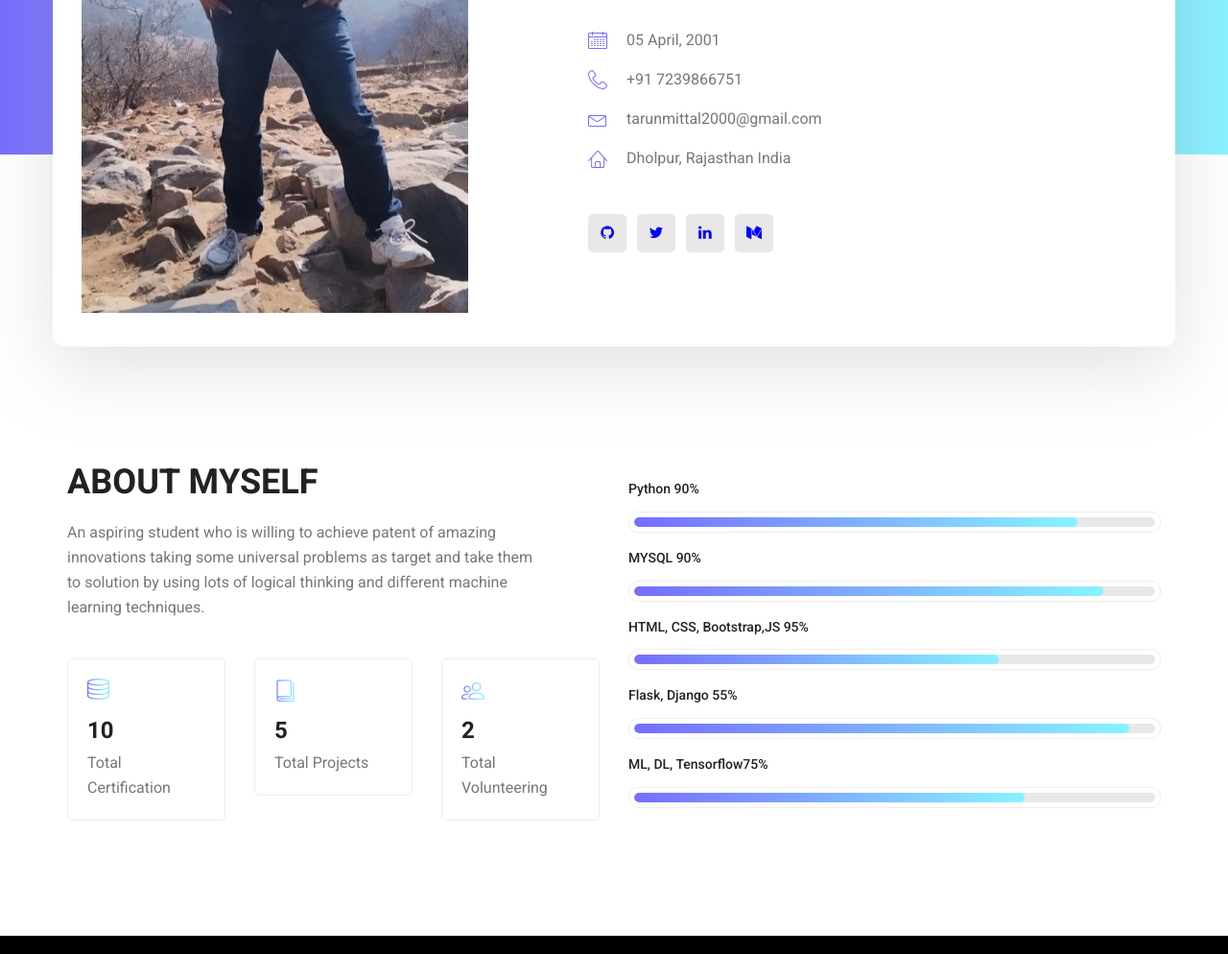
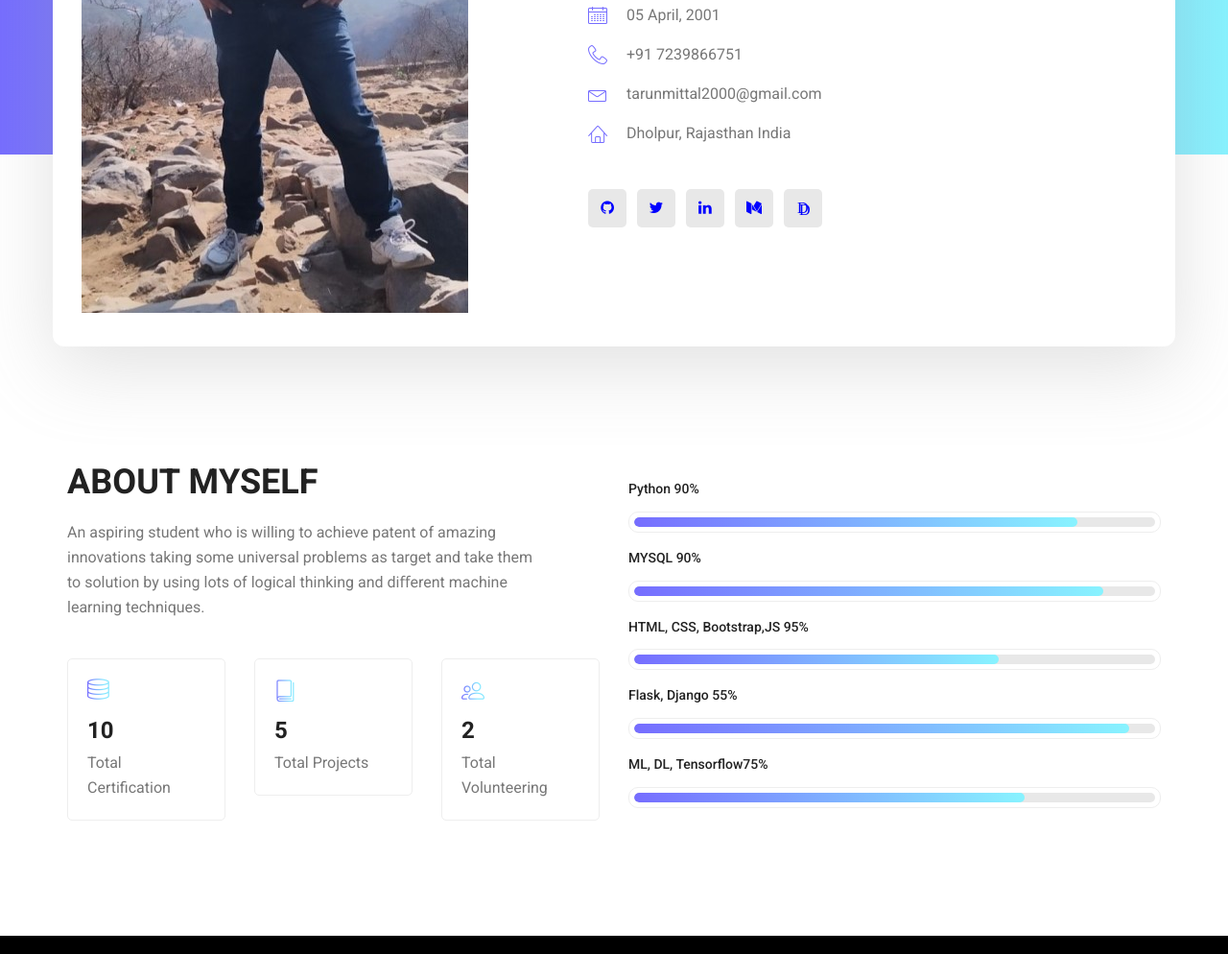
Before and after one commit to Tarunmittalg/Tarunmittalg.github.io, a plain HTML site: page about-us.html in a window 1280 px wide. Shown: the part 1079-2073 px from the top of the page at 96% size. Drawn offline with Linux system fonts and the light colour scheme.

Commit message:
Update about-us.html

```diff
--- a/about-us.html
+++ b/about-us.html
@@ -130,7 +130,8 @@
 									 <li><a href="https://github.com/Tarunmittalg " target="blank"><i style="color: blue;"class="fa fa-github"></i></a></li>
 									 <li><a href="https://twitter.com/tarunmittal2000" target="blank"><i style="color: blue;"class="fa fa-twitter"></i></a></li>
 									 <li><a href="https://www.linkedin.com/in/tarun-mittal-034168167/" target="blank"><i style="color: blue;"class="fa fa-linkedin"></i></a></li>
-									 <li><a href="https://medium.com/@tarunmittal2000 " target="blank"><i style="color: blue;"class="fa fa-medium"></i></a></li>
+									<li><a href="https://medium.com/@tarunmittal2000 " target="blank"><i style="color: blue;"class="fa fa-medium"></i></a></li>
+								 <li><a href="https://dockship.io/author/tarunm-931" target="blank"><i style="color:  blue;text-shadow: 2px 2px blue;" class="fa fa-dockship">D</i></a></li><br><br><br>
 								 </ul>
 							 </div>
 						 </div>
```
